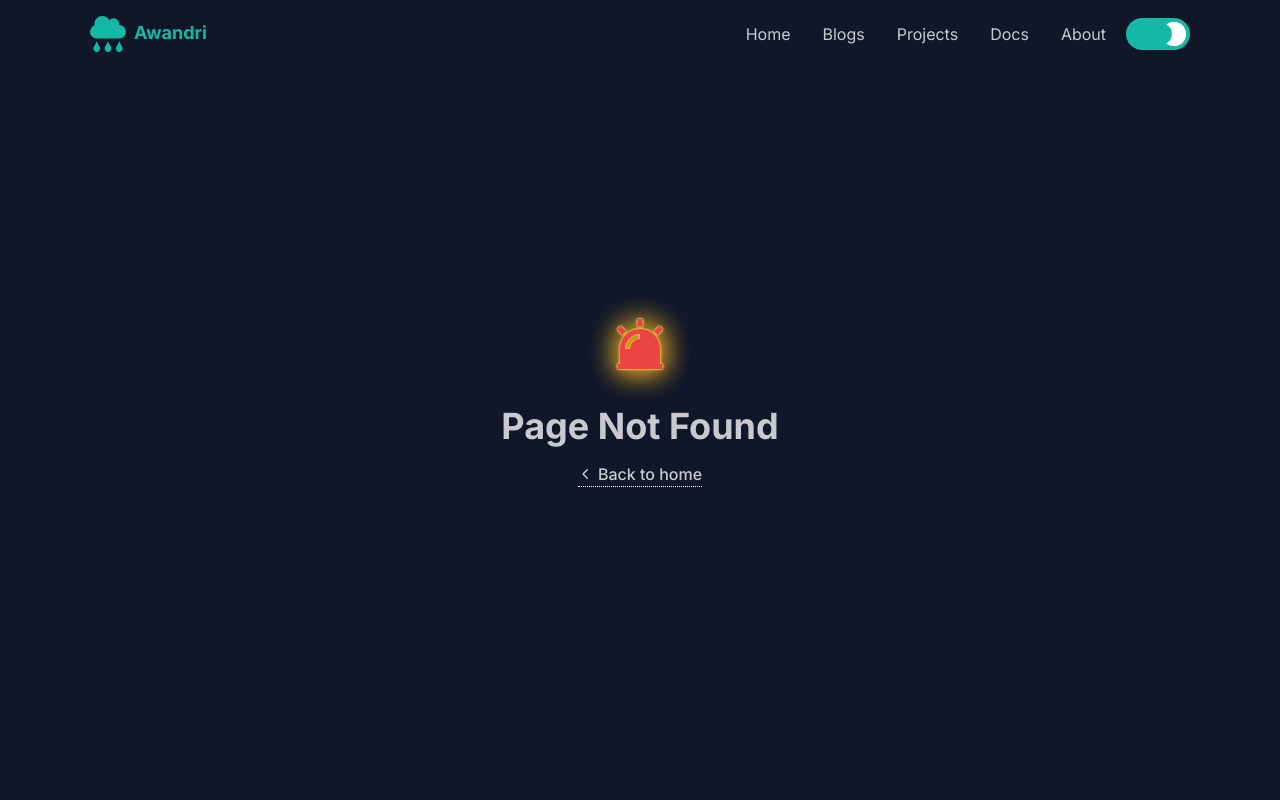
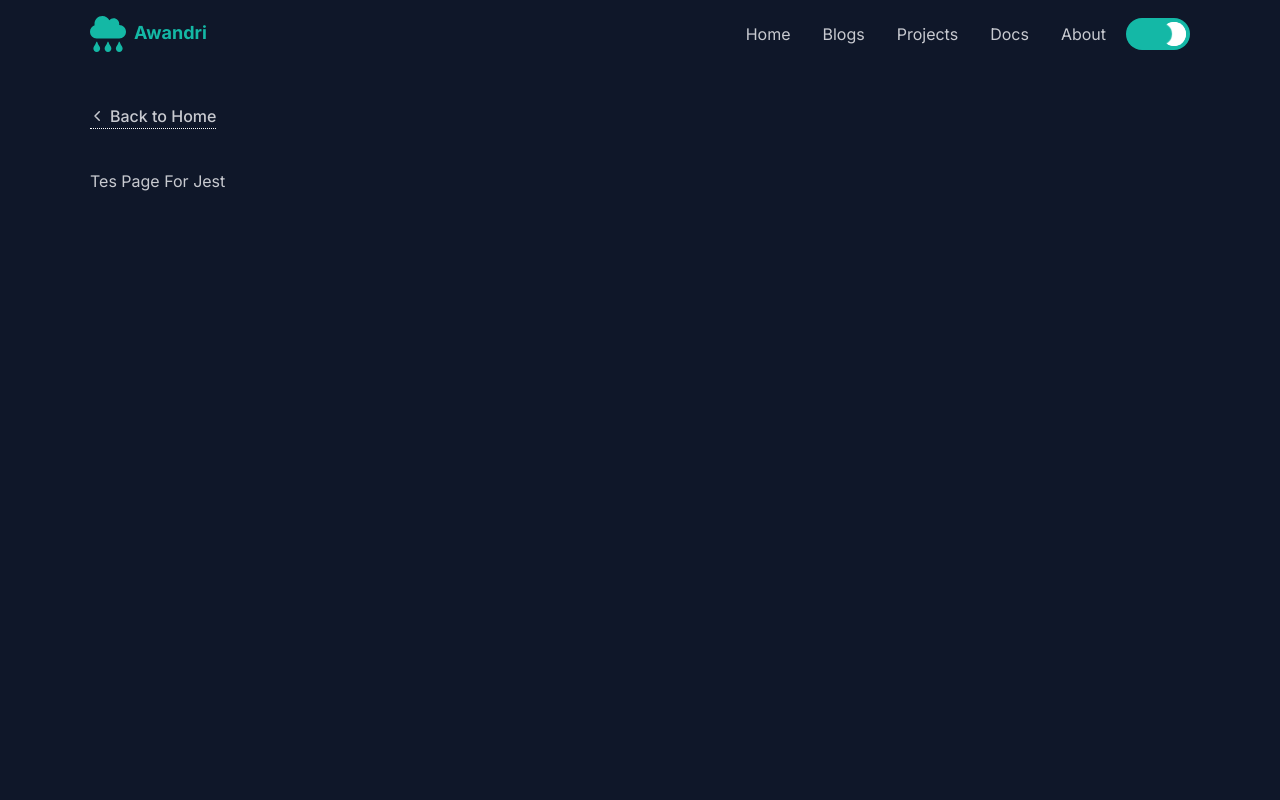
Before and after one commit to andri2621/my-portfolio, a Next.js app: page /jest-tes in a window 1280 px wide. Before the commit this address had no page. Shown: the top 800 px of the page. Built offline with nearby package versions, Linux system fonts and the light colour scheme.

Commit message:
fix: error jest [No Test Found]

```diff
--- /dev/null
+++ b/src/app/(pages)/jest-tes/page.tsx
@@ -0,0 +1,7 @@
+import React from 'react';
+
+const TesPage = () => {
+  return <div>Tes Page For Jest</div>;
+};
+
+export default TesPage;
```
Also changed, not shown: 1 other file (tests, documents, lock files or other folders).
